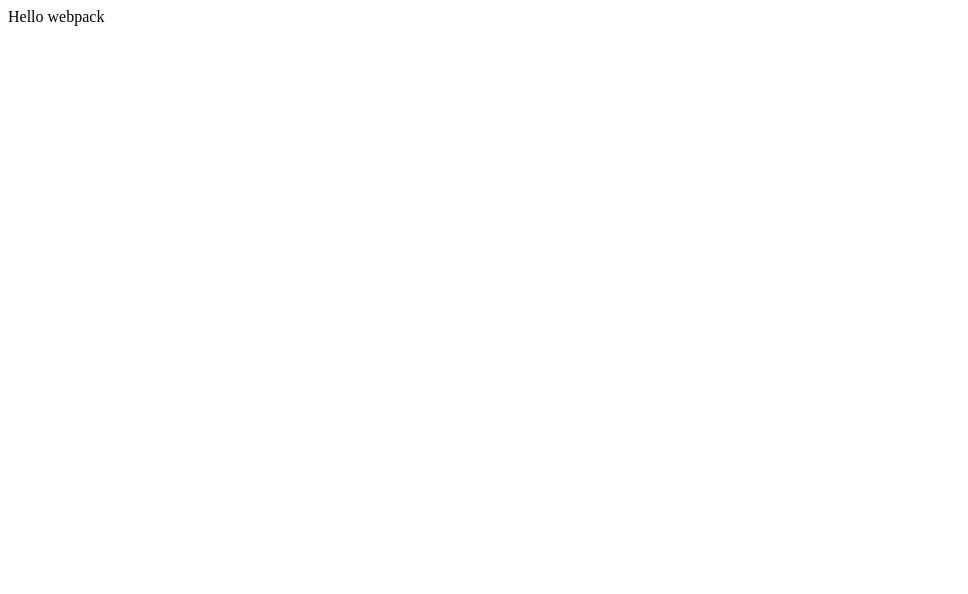
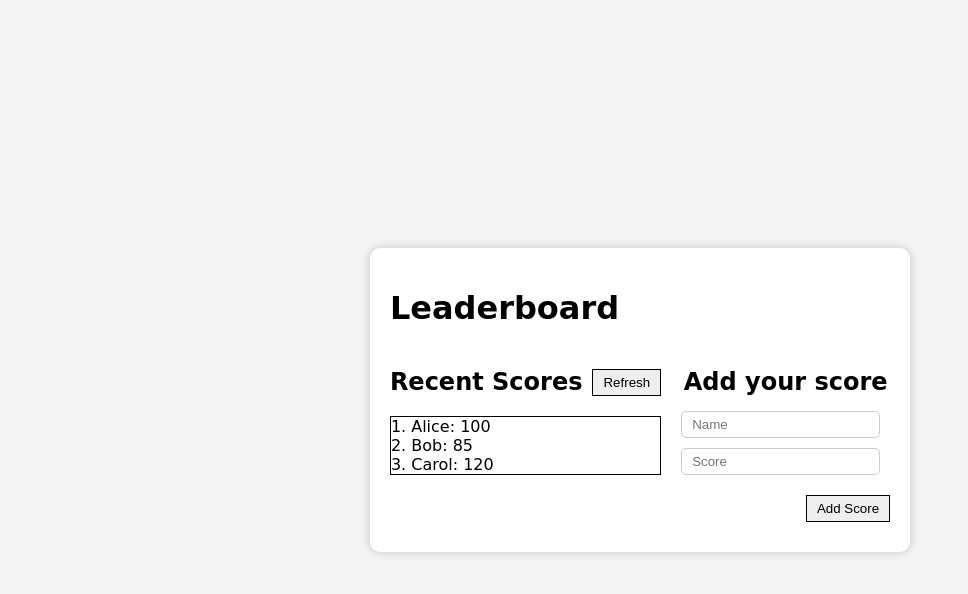
Before and after one commit to Rafiduzzaman/Leaderboard, a website built with webpack: page src/index.html in a window 1280 px wide. Shown: the whole page, without its empty margins (0-968 px from the left). Built offline with nearby package versions, Linux system fonts and the light colour scheme.

Commit message:
Add basic layout

```diff
--- a/src/index.html
+++ b/src/index.html
@@ -1,11 +1,38 @@
 <!DOCTYPE html>
 <html lang="en">
+
 <head>
     <meta charset="UTF-8">
     <meta name="viewport" content="width=device-width, initial-scale=1.0">
-    <title>Document</title>
+    <link rel="stylesheet" href="styles.css">
+    <title>Leaderboard</title>
 </head>
+
 <body>
 
+    <div class="container">
+        <h1>Leaderboard</h1>
+        <div class="tables">
+            <div class="col1">
+                <div class="title">
+                    <h2>Recent Scores</h2>
+                    <button id="refreshButton" type="button">Refresh</button>
+                </div>
+                <div id="scoreboard"></div>
+            </div>
+
+            <div class="input-section">
+                <h2>Add your score</h2>
+                <input type="text" id="nameInput" placeholder="Name">
+                <input type="number" id="scoreInput" placeholder="Score">
+                <div class="button-container">
+                    <button id="addButton" type="button">Add Score</button>
+                </div>
+            </div>
+        </div>
+
+    </div>
+    <script src="index.js"></script>
 </body>
+
 </html>
--- a/src/index.js
+++ b/src/index.js
@@ -1,12 +1,45 @@
-import _ from 'lodash';
+import _ from "lodash";
+import "./styles.css";
 
- function component() {
-   const element = document.createElement('div');
+const refreshButton = document.getElementById("refreshButton");
+const addButton = document.getElementById("addButton");
+const scoreboard = document.getElementById("scoreboard");
+const nameInput = document.getElementById("nameInput");
+const scoreInput = document.getElementById("scoreInput");
 
-  // Lodash, now imported by this script
-   element.innerHTML = _.join(['Hello', 'webpack'], ' ');
+// Load scores from local storage or initialize if not found
+let scores = JSON.parse(localStorage.getItem("scores")) || [
+  { name: 'Alice', score: 100 },
+  { name: 'Bob', score: 85 },
+  { name: 'Carol', score: 120 }
+];
 
-   return element;
- }
+refreshButton.addEventListener("click", refreshScoreboard);
+addButton.addEventListener("click", addScore);
 
- document.body.appendChild(component());
+function refreshScoreboard() {
+  scoreboard.innerHTML = "";
+  scores.forEach((entry, index) => {
+    const entryDiv = document.createElement("div");
+    entryDiv.innerHTML = `${index + 1}. ${entry.name}: ${entry.score}`;
+    scoreboard.appendChild(entryDiv);
+  });
+}
+
+function addScore() {
+  const name = nameInput.value;
+  const score = parseInt(scoreInput.value);
+  if (name && !isNaN(score)) {
+    scores.push({ name, score });
+
+    // Save scores to local storage
+    localStorage.setItem("scores", JSON.stringify(scores));
+
+    nameInput.value = "";
+    scoreInput.value = "";
+    refreshScoreboard();
+  }
+}
+
+// Initial call to populate the scoreboard on page load
+refreshScoreboard();
--- /dev/null
+++ b/src/styles.css
@@ -0,0 +1,77 @@
+body {
+  font-family: "Comic Neue", cursive;
+  margin: 0;
+  padding: 0;
+  display: flex;
+  justify-content: center;
+  align-items: center;
+  height: 100vh;
+  background-color: #f4f4f4;
+}
+
+.container {
+  background-color: #fff;
+  padding: 20px;
+  border-radius: 10px;
+  box-shadow: 0 0 10px rgba(0, 0, 0, 0.2);
+}
+.tables {
+  display: flex;
+}
+h1 {
+  text-align: left;
+}
+.title {
+  display: flex;
+  align-items: center;
+}
+.title h2 {
+  margin-right: 10px;
+}
+.col1 {
+  margin-right: 20px;
+}
+button {
+  padding: 5px 10px;
+  color: black;
+  border: black 1px solid;
+  cursor: pointer;
+}
+
+#scoreboard {
+  border: black 1px solid;
+}
+
+.input-section {
+  display: flex;
+  align-items: center;
+  flex-direction: column;
+  justify-content: center;
+}
+.input-section > * {
+  margin-bottom: 10px;
+}
+.input-section h2 {
+  padding-bottom: 5px;
+}
+input {
+  padding: 5px 10px;
+  margin-right: 10px;
+  border: 1px solid #ccc;
+  border-radius: 5px;
+}
+.input-section h2 {
+  margin-top: 20px;
+}
+#addscore {
+ justify-self: flex-end;
+}
+.button-container {
+    display: flex;
+    justify-content: flex-end;
+    width: 100%;
+    padding-top: 10px;
+  }
+#refreshButton {
+  height: fit-content;
+}
```
Also changed, not shown: dist/index.html, dist/main.bundle.js.
